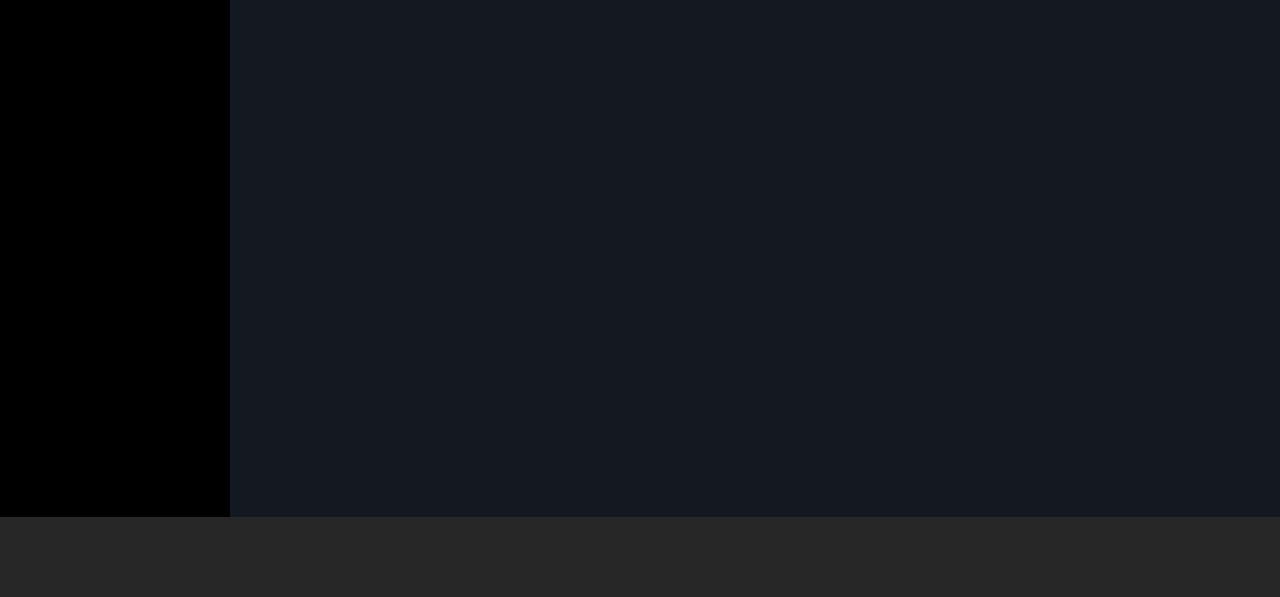
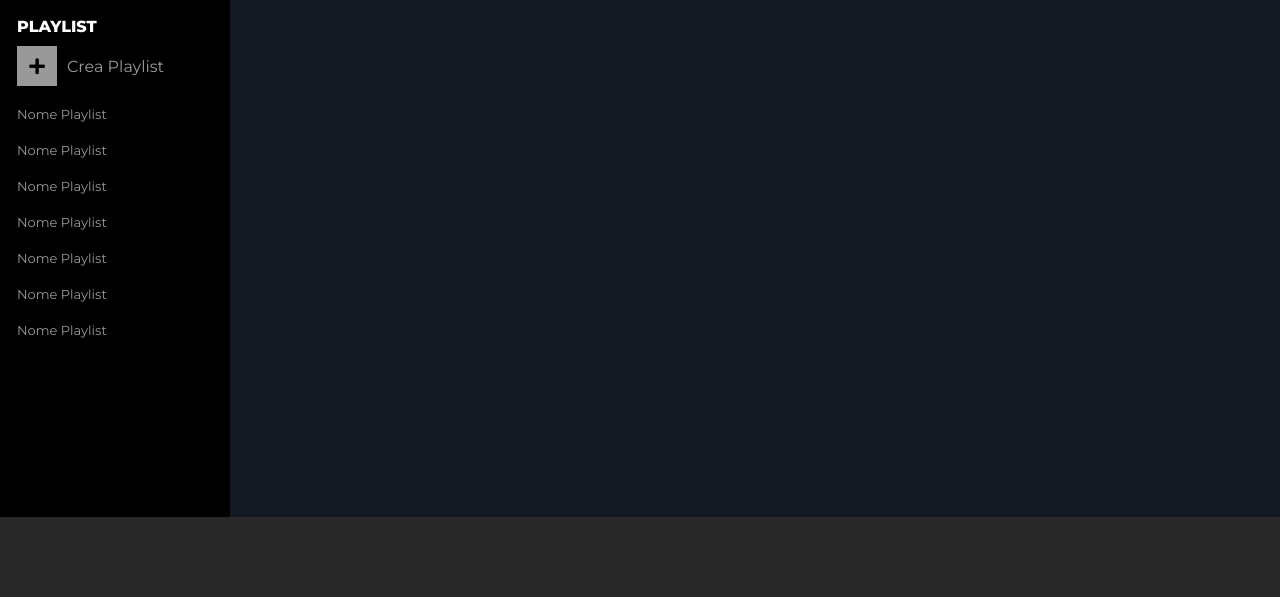
Before and after one commit to alfredodiforti/html-css-spotifyweb, a plain HTML site: page index.html in a window 1280 px wide. Shown: the part 203-800 px from the top of the page. Drawn offline with Linux system fonts and the light colour scheme.

Commit message:
add Playlist

```diff
--- a/css/styles.css
+++ b/css/styles.css
@@ -4,6 +4,7 @@
   padding: 0;
   margin: 0;
   box-sizing: border-box;
+  font-family: 'Montserrat', sans-serif;
 }
 body {
   height: 100vh;
@@ -31,6 +32,7 @@ body {
   display: flex;
   flex-direction: column;
 }
+/* logo */
 .sidemenu .logo {
   height: 95px;
   display: flex;
@@ -40,9 +42,9 @@ body {
   width: 60%;
   margin-left: 20px;
 }
+  /* navigation */
 .sidemenu .navigation {
   color: white;
-
 }
 .sidemenu .navigation li {
 border-left: 2px solid black;
@@ -64,9 +66,52 @@ a {
   width: 25px;
   margin-right: 10px;
 }
+/* playlist */
+.sidemenu .playlist {
+  padding-left: 17px;
+  margin-top: 20px;
+}
+.sidemenu .playlist h3 {
+  font-size: 16px;
+  color: white;
+}
+.sidemenu .playlist .box {
+  height: 40px;
+  width: 40px;
+  background-color: white;
+  display: flex;
+  justify-content: center;
+  align-items: center;
+}
+.sidemenu .playlist .box i {
+  color: black;
+  font-size: 18px;
+}
+.sidemenu .playlist a p {
+  font-size: 16px;
+  padding-left: 10px;
+}
+.sidemenu .playlist a {
+  display: flex;
+  align-items: center;
+}
+.sidemenu .playlist li {
+  color: white;
+  opacity: 0.6;
+  list-style: none;
+  font-size: 13px;
+  padding-top: 10px;
+  padding-bottom: 10px;
+}
+/* Account */
 .account {
   flex-basis: 80px;
+  display: flex;
+  flex-direction: column;
+  padding-left: 17px;
+  padding-right: 17px;
 }
+/* Albumside */
 .albumside {
   flex-grow: 1;
   background-color: #141921;
@@ -83,7 +128,6 @@ a {
   display: flex;
   justify-content: flex-end;
 }
-
 .upgradepremium h3 {
   color: white;
   font-size: 13px;
@@ -96,7 +140,7 @@ a {
   margin-top: 25px;
   margin-bottom: 25px;
   margin-right: 25px;
-
+  font-weight: 600;
 }
 .scrollable {
   position: absolute;
--- a/index.html
+++ b/index.html
@@ -3,26 +3,54 @@
   <head>
     <meta charset="utf-8">
     <link rel="stylesheet" href="./css/styles.css">
+     <link href="https://fonts.googleapis.com/css2?family=Montserrat:wght@400;600;800&display=swap" rel="stylesheet">
+     <link rel="stylesheet" href="https://cdnjs.cloudflare.com/ajax/libs/font-awesome/5.15.1/css/all.min.css" integrity="sha512-+4zCK9k+qNFUR5X+cKL9EIR+ZOhtIloNl9GIKS57V1MyNsYpYcUrUeQc9vNfzsWfV28IaLL3i96P9sdNyeRssA==" crossorigin="anonymous" />
     <title>html-css-spotifyweb</title>
   </head>
   <body class="interface">
     <main class="main">
+      <!-- navbar -->
     <nav class="navbar">
+      <!-- sidemenu -->
       <div class="sidemenu">
+        <!-- logo -->
         <div class="logo">
           <img src="./img/logo.svg" alt="logo">
         </div>
+        <!-- navigation -->
         <div class="navigation">
           <ul>
             <li> <img src="./img/home.svg" alt="home"> <a href="#">Home</a></li>
             <li> <img src="./img/search.svg" alt="cerca"> <a href="#">Cerca</a></li>
             <li> <img src="./img/libreria.svg" alt="libreria"> <a href="#">La tua libreria</a></li>
           </ul>
+        </div>
+        <!-- playlist -->
+          <div class="playlist">
+            <h3>PLAYLIST</h3>
+            <ul>
+              <li><a href="#">
+                <div class="box">
+                 <i class="fas fa-plus"></i>
+                </div>
+                 <p>Crea Playlist</p>
+                 </a>
+              </li>
+              <li><a href="#">Nome Playlist</a></li>
+              <li><a href="#">Nome Playlist</a></li>
+              <li><a href="#">Nome Playlist</a></li>
+              <li><a href="#">Nome Playlist</a></li>
+              <li><a href="#">Nome Playlist</a></li>
+              <li><a href="#">Nome Playlist</a></li>
+              <li><a href="#">Nome Playlist</a></li>
+            </ul>
+        </div>
+      </div>
+      <!-- account -->
+      <div class="account">
 
         </div>
 
-      </div>
-      <div class="account">
       </div>
     </nav>
     <div class="albumside">
```
